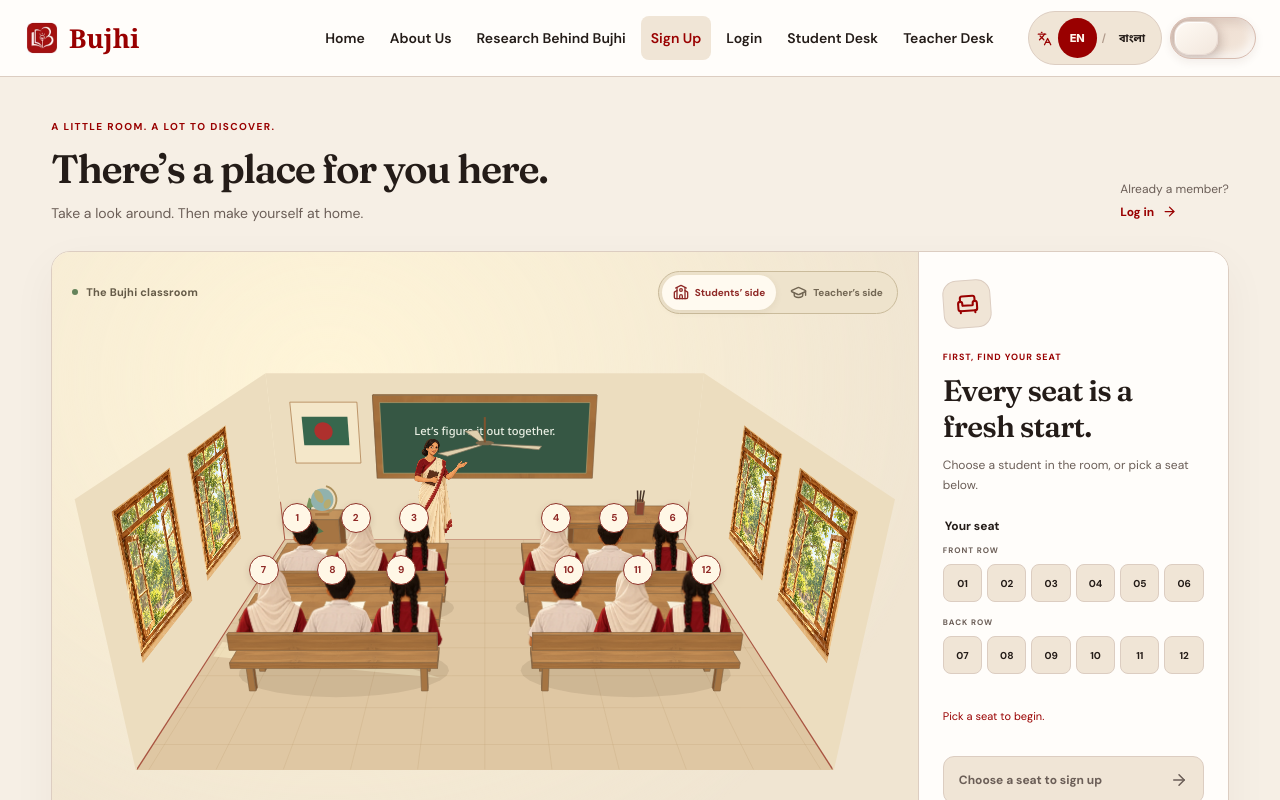
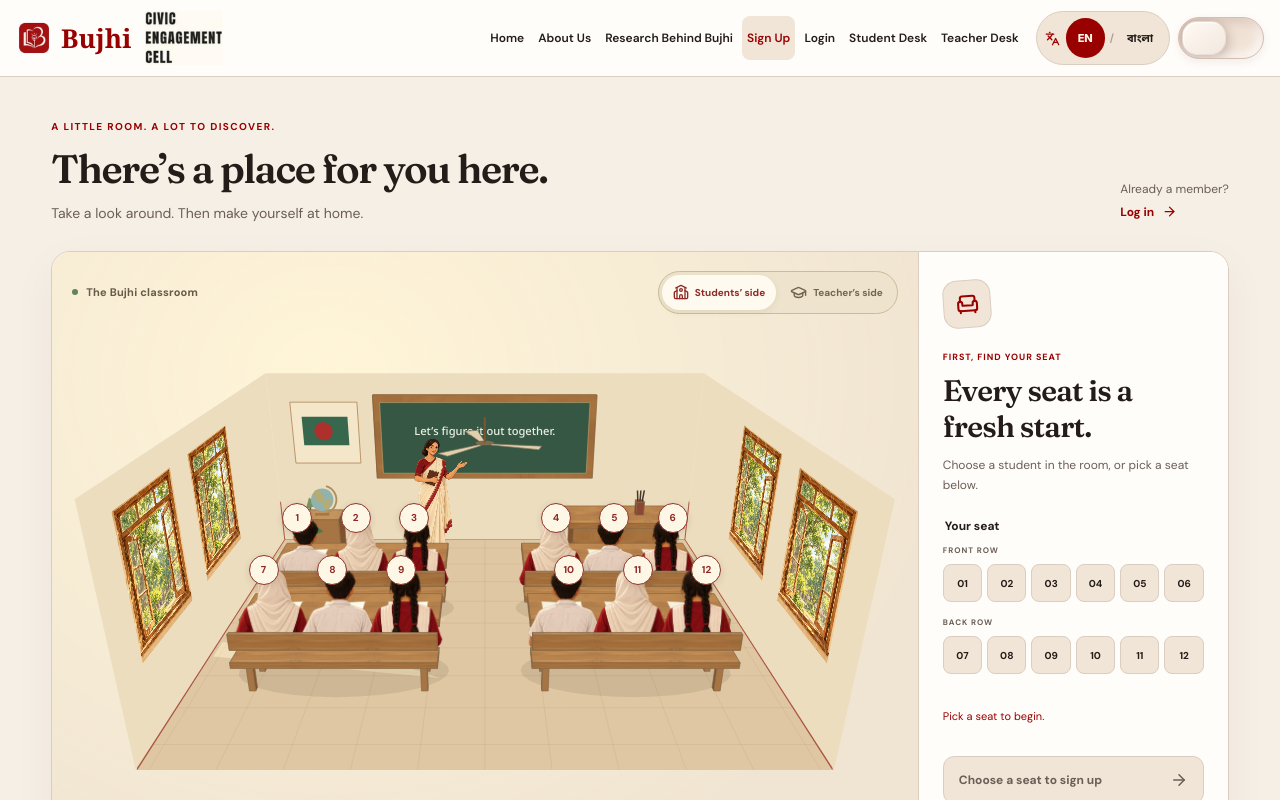
Before and after one commit to CodeArtisanNNZ/bujhi, a Next.js app: page /register in a window 1280 px wide. Shown: the top 800 px of the page. Built offline with nearby package versions, Linux system fonts and the light colour scheme; no server answers.

Commit message:
Add Civic Engagement Cell mark beside Bujhi branding

```diff
--- /dev/null
+++ b/app/components/CivicEngagementMark.module.css
@@ -0,0 +1,23 @@
+/* Frame the supplied artwork without its large outer blank margins. */
+.mark {
+  display: block;
+  position: relative;
+  flex: 0 0 auto;
+  width: 78px;
+  aspect-ratio: 1200 / 820;
+  overflow: hidden;
+  background: #fffaf4;
+}
+.mark img {
+  position: absolute;
+  display: block;
+  width: 127.833333%;
+  max-width: none;
+  height: auto;
+  left: -21.666667%;
+  top: -52.439024%;
+  border-radius: 0;
+}
+@media (max-width: 650px) {
+  .mark { width: 64px; }
+}
--- /dev/null
+++ b/app/components/CivicEngagementMark.tsx
@@ -0,0 +1,7 @@
+import styles from "./CivicEngagementMark.module.css";
+
+export default function CivicEngagementMark(){
+  return <span className={styles.mark} data-no-translate>
+    <img src="/civic-engagement-cell.jpg" width="1534" height="1536" alt="Civic Engagement Cell" decoding="async"/>
+  </span>;
+}
--- a/app/components/SiteShell.tsx
+++ b/app/components/SiteShell.tsx
@@ -6,6 +6,7 @@ import {createContext,useContext,useEffect,useRef,useState} from "react";
 import {Menu,X,Sun,Moon} from "lucide-react";
 import LanguageToggle from "./LanguageToggle";
 import BujhiPeek from "./BujhiPeek";
+import CivicEngagementMark from "./CivicEngagementMark";
 
 type Theme="light"|"dark";
 type Role="student"|"teacher";
@@ -109,7 +110,7 @@ export default function SiteShell({children}:{children:React.ReactNode}){
     <a className="skip-link" href="#bujhi-content">{bn?"মূল বিষয়বস্তুতে যাও":"Skip to content"}</a>
     <header ref={header} className="bujhi-nav" data-no-translate>
       <div className="bujhi-nav-inner">
-        <Link className="bujhi-brand" href="/" aria-label="Bujhi home"><img src="/optimized/bujhi-icon-96.webp" width="36" height="36" alt=""/>Bujhi</Link>
+        <div className="bujhi-brand-lockup"><Link className="bujhi-brand" href="/" aria-label="Bujhi home"><img src="/optimized/bujhi-icon-96.webp" width="36" height="36" alt=""/>Bujhi</Link><CivicEngagementMark/></div>
         <nav id="bujhi-navigation" aria-label={bn?"প্রধান নেভিগেশন":"Main navigation"} className={open?"bujhi-links is-open":"bujhi-links"}>
           {links.map(link=><Link key={link.href} href={link.href} onClick={()=>setOpen(false)} aria-current={path===link.href||(path==="/signup"&&link.href==="/register")?"page":undefined}>{link.label}</Link>)}
         </nav>
--- a/app/page.tsx
+++ b/app/page.tsx
@@ -10,6 +10,7 @@ import {openThoughtFacts} from "./data/openThoughtFacts";
 import {hiddenQuizQuestions} from "./data/hiddenQuizQuestions";
 import styles from "./home.module.css";
 import HomeMascot from "./components/HomeMascot";
+import CivicEngagementMark from "./components/CivicEngagementMark";
 
 
 // Deployment refresh: Bangladesh map rotation
@@ -74,7 +75,7 @@ export default function Home(){
    </div>
    <Link href="/about">{thoughtLang==="bn"?"কেন বুঝি?":"Why Bujhi? exists"} <ArrowRight/></Link>
   </section>
-  <footer className="site-footer"><Link className="brand" href="/"><ResponsiveImage sizes="38px" src="/optimized/bujhi-icon-96.webp" alt=""/>Bujhi</Link><p>Built around the way students actually learn.</p><nav className="site-socials" aria-label="Bujhi social media"><a href="https://www.facebook.com/profile.php?id=61595613561444" target="_blank" rel="noopener noreferrer">Facebook</a><a href="https://www.instagram.com/projectbujhi/" target="_blank" rel="noopener noreferrer">Instagram</a></nav><div className={styles.footerMeta}><span className={styles.visitorStats} role="status" aria-live="polite" title={thoughtLang==="bn"?"গণনা শুরু হওয়ার পর থেকে পেজ খোলা ও একই ব্রাউজারের আনুমানিক ইউনিক সংখ্যা।":"Counts start from this counter launch. Unique means a browser keeping the same first-party cookie."}>{visitorStats?(thoughtLang==="bn"?`পেজ খোলা: ${visitorStats.opens.toLocaleString("bn-BD")} · ইউনিক ব্রাউজার: ${visitorStats.uniqueBrowsers.toLocaleString("bn-BD")}`:`Page opens: ${visitorStats.opens.toLocaleString()} · Unique browsers: ${visitorStats.uniqueBrowsers.toLocaleString()}`):(visitorUnavailable?(thoughtLang==="bn"?"ভিজিটর পরিসংখ্যান পাওয়া যাচ্ছে না":"Visitor stats unavailable"):(thoughtLang==="bn"?"ভিজিটর পরিসংখ্যান দেখা হচ্ছে…":"Checking visitor statistics…"))}</span><span>© 2026 Bujhi?</span></div></footer>
+  <footer className="site-footer"><div className="bujhi-brand-lockup"><Link className="brand" href="/"><ResponsiveImage sizes="38px" src="/optimized/bujhi-icon-96.webp" alt=""/>Bujhi</Link><CivicEngagementMark/></div><p>Built around the way students actually learn.</p><nav className="site-socials" aria-label="Bujhi social media"><a href="https://www.facebook.com/profile.php?id=61595613561444" target="_blank" rel="noopener noreferrer">Facebook</a><a href="https://www.instagram.com/projectbujhi/" target="_blank" rel="noopener noreferrer">Instagram</a></nav><div className={styles.footerMeta}><span className={styles.visitorStats} role="status" aria-live="polite" title={thoughtLang==="bn"?"গণনা শুরু হওয়ার পর থেকে পেজ খোলা ও একই ব্রাউজারের আনুমানিক ইউনিক সংখ্যা।":"Counts start from this counter launch. Unique means a browser keeping the same first-party cookie."}>{visitorStats?(thoughtLang==="bn"?`পেজ খোলা: ${visitorStats.opens.toLocaleString("bn-BD")} · ইউনিক ব্রাউজার: ${visitorStats.uniqueBrowsers.toLocaleString("bn-BD")}`:`Page opens: ${visitorStats.opens.toLocaleString()} · Unique browsers: ${visitorStats.uniqueBrowsers.toLocaleString()}`):(visitorUnavailable?(thoughtLang==="bn"?"ভিজিটর পরিসংখ্যান পাওয়া যাচ্ছে না":"Visitor stats unavailable"):(thoughtLang==="bn"?"ভিজিটর পরিসংখ্যান দেখা হচ্ছে…":"Checking visitor statistics…"))}</span><span>© 2026 Bujhi?</span></div></footer>
   {quiz&&<div className="modal" onMouseDown={e=>{if(e.target===e.currentTarget){setQuiz(false);setAnswer(null)}}}><section data-no-translate><button className="close" onClick={()=>{setQuiz(false);setAnswer(null)}}><X/></button><div className="quiz-meta"><p className="eyebrow">{thoughtLang==="bn"?"গোপন ডেস্ক কুইজ":"Hidden desk quiz"}</p><span>{thoughtLang==="bn"?currentQuiz.categoryBn:currentQuiz.categoryEn} · {String(quizIndex+1).padStart(4,"0")} / 1000</span></div><h2>{thoughtLang==="bn"?currentQuiz.questionBn:currentQuiz.questionEn}</h2>{(thoughtLang==="bn"?currentQuiz.optionsBn:currentQuiz.optionsEn).map((item,i)=><button disabled={answer!==null} className={`quiz-option ${answer!==null?(i===currentQuiz.correct?"correct":answer===i?"wrong":""):""}`} key={`${quizIndex}-${i}`} onClick={()=>setAnswer(i)}>{item}</button>)}{answer!==null&&<div className={`result ${answer===currentQuiz.correct?"result-correct":"result-wrong"}`}><strong>{answer===currentQuiz.correct?(thoughtLang==="bn"?"ঠিক!":"Correct!"):(thoughtLang==="bn"?"আরেকটু ভাবি।":"Not quite.")}</strong><p>{thoughtLang==="bn"?currentQuiz.explanationBn:currentQuiz.explanationEn}</p></div>}<button className="quiz-next" onClick={openRandomQuiz}>{thoughtLang==="bn"?"আরেকটি কুইজ":"Another quiz"} <ArrowRight/></button></section></div>}
   {toast&&<div className="toast">{toast}</div>}
  </main>
--- a/app/site.css
+++ b/app/site.css
@@ -463,3 +463,13 @@ html[lang="bn"] #bujhi-content :is(.about-hero,.classroom-intro) h1{font-size:cl
   .site-socials{width:100%}
   .site-socials a{min-height:40px;padding:8px 14px}
 }
+
+/* Keep the two marks together in the navigation and homepage footer. */
+.bujhi-brand-lockup{display:flex;align-items:center;gap:14px;flex-shrink:0}
+@media(min-width:1101px) and (max-width:1280px){.bujhi-nav-inner{gap:12px;padding-inline:16px}.bujhi-links{gap:4px}.bujhi-links a{font-size:12px;padding-inline:5px}}
+@media(max-width:650px){.bujhi-brand-lockup{gap:8px}}
+@media(max-width:420px){
+  :root{--nav-height:112px}
+  .bujhi-nav-inner{flex-wrap:wrap;justify-content:center;gap:3px}
+  .bujhi-nav-actions{width:100%;margin-left:0;justify-content:center}
+}
```
Also changed, not shown: public/civic-engagement-cell.jpg (added).
